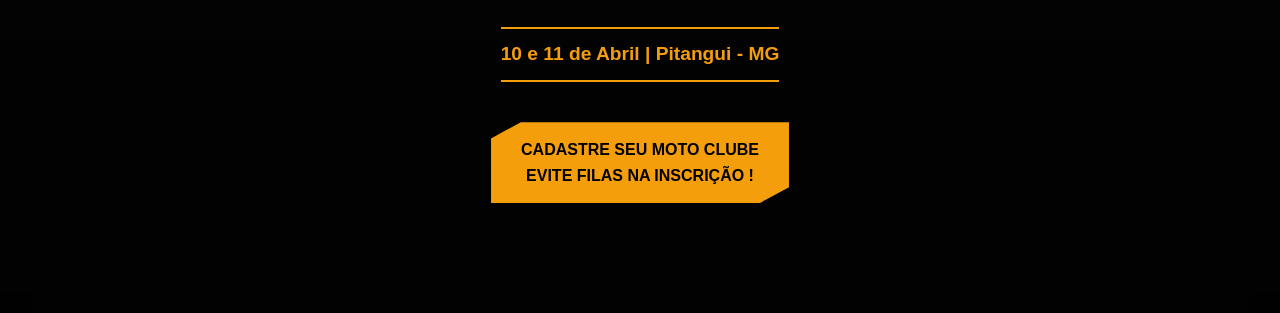
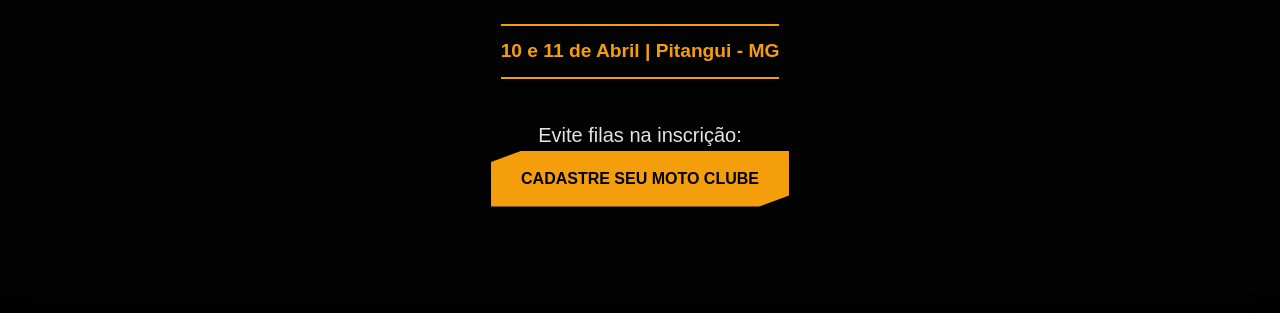
Before and after one commit to MarGLob/Encontro-Nacional-de-Motociclistas-Pitangui, a plain HTML site: page index.html in a window 1280 px wide. Shown: the part 487-800 px from the top of the page. Drawn offline with Linux system fonts and the light colour scheme.

Commit message:
Update index.html

```diff
--- a/index.html
+++ b/index.html
@@ -51,8 +51,9 @@
                 10 e 11 de Abril | Pitangui - MG
             </div>
             <br>
+            <p style="font-size: 20px;">Evite filas na inscrição:</p>
             <a href="#cadastro" class="btn btn-primary">
-                Cadastre seu Moto Clube <br> Evite filas na inscrição !
+                Cadastre seu Moto Clube
             </a>
         </div>
     </section>
```
